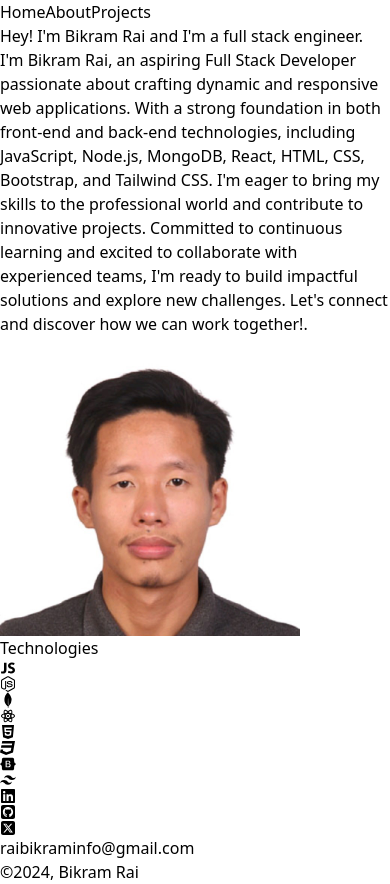
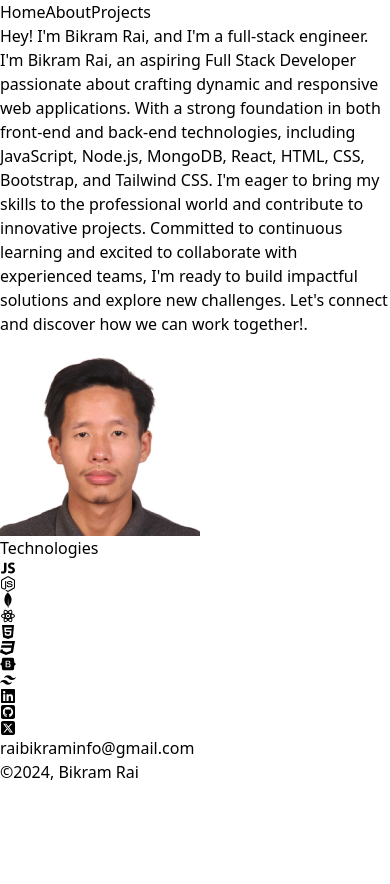
Before and after one commit to RaiBikram/Portfolio, a React (Vite) app: page /about in a window 390 px wide. After the commit the page ends 844 px from the top, so only its background shows below. Built offline with nearby package versions, Linux system fonts and the light colour scheme.

Commit message:
update responsiveness

```diff
--- a/src/components/AboutSection.jsx
+++ b/src/components/AboutSection.jsx
@@ -3,29 +3,32 @@ import React from "react";
 import { ABOUT_TEXT } from "../utils/index.utils";
 import Technologies from "./Technologies";
 import profilePic from "../media/bikram.jpeg";
+
 export default function AboutSection() {
   return (
-    <div className="border-b border-neutral-900 pb-4 justify-center  flex flex-wrap">
-      <div className=" justify-center items-center">
-        <div className="my-2 max-w-5xl  py-24 text-red-300 w-full flex flex-wrap justify-between">
-          <p className="w-2/3">
-            {" "}
-            <h3 className="justify-start flex lg:justify-start font-semibold text-4xl pb-6">
-              Hey! I'm Bikram Rai and I'm a full stack engineer.
-            </h3>
-            {ABOUT_TEXT}
-          </p>
-          <div className="flex justify-between">
-            <img
-              className="rounded-full "
-              src={profilePic}
-              alt="Image Not Found"
-              width={300}
-              height={150}
-            />
-          </div>
+    <div className="border-b border-neutral-900 pb-8 flex flex-col items-center">
+      <div className="max-w-5xl w-full flex flex-col lg:flex-row items-center lg:items-start lg:justify-between py-16 px-6">
+        {/* Text Section */}
+        <div className="lg:w-2/3 w-full text-center lg:text-left">
+          <h3 className="font-semibold text-4xl pb-6 text-red-300">
+            Hey! I'm Bikram Rai, and I'm a full-stack engineer.
+          </h3>
+          <p className="text-neutral-300 text-base leading-relaxed">{ABOUT_TEXT}</p>
+        </div>
+
+        {/* Profile Picture */}
+        <div className="mt-8 lg:mt-0 flex justify-center lg:justify-end">
+          <img
+            className="rounded-full shadow-lg"
+            src={profilePic}
+            alt="Profile Picture"
+            width={200}
+            height={200}
+          />
         </div>
       </div>
+
+      {/* Technologies Section */}
       <div className="w-full">
         <Technologies />
       </div>
```
